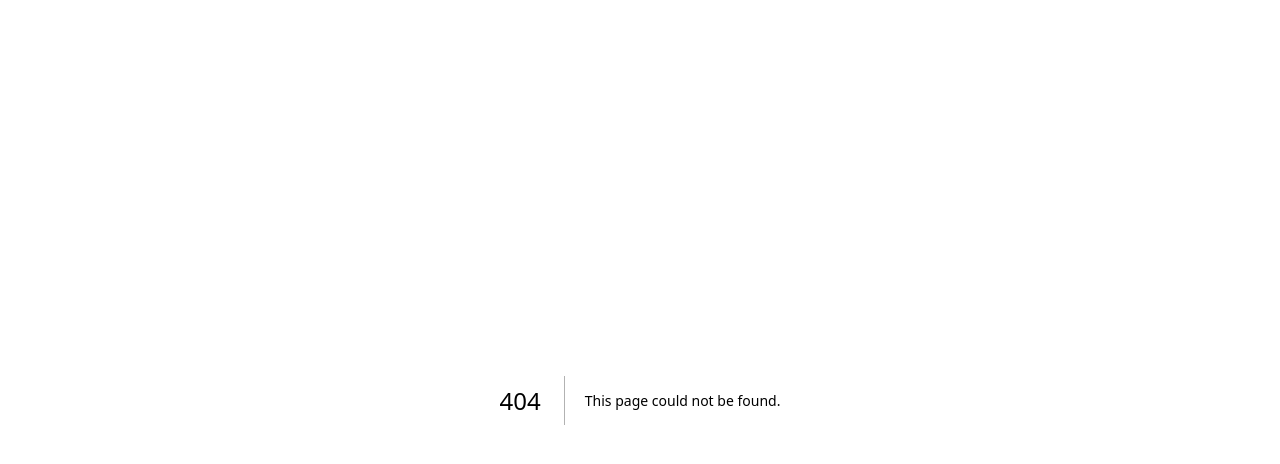
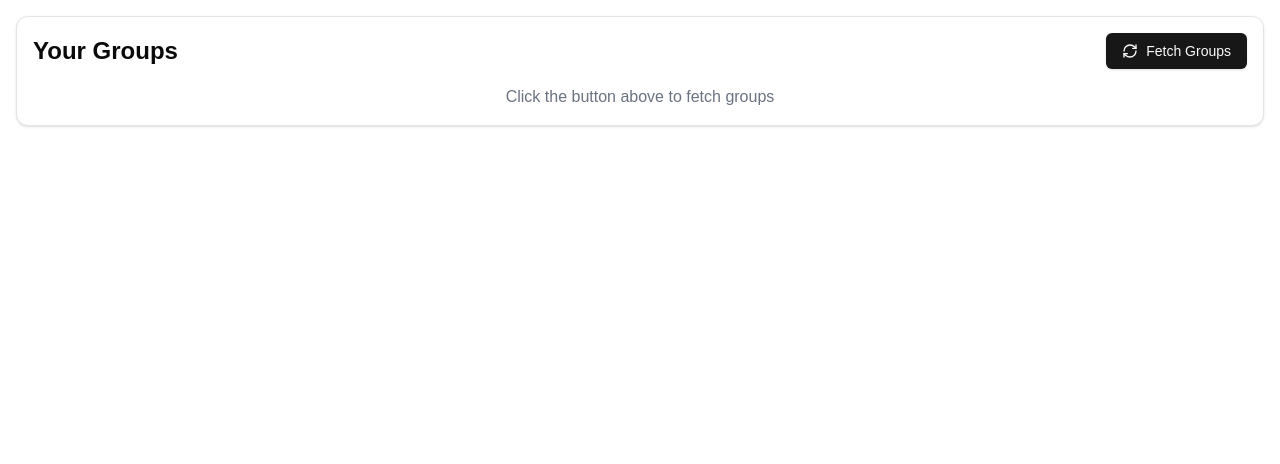
Before and after one commit to AhegaoBurger/project-task-manager, a Next.js app: page /testing in a window 1280 px wide. Before the commit this address had no page. Shown: the top 464 px of the page. Built offline with nearby package versions, Linux system fonts and the light colour scheme.

Commit message:
Added a testing page for fetching groups.

```diff
--- /dev/null
+++ b/app/testing/page.tsx
@@ -0,0 +1,15 @@
+// app/testing/page.tsx
+import dynamic from "next/dynamic";
+
+// Dynamically import UserProfile with ssr: false
+const GroupDisplay = dynamic(() => import("@/components/GroupDisplay"), {
+  ssr: false,
+});
+
+export default function Home() {
+  return (
+    <main>
+      <GroupDisplay />
+    </main>
+  );
+}
--- /dev/null
+++ b/components/GroupDisplay.tsx
@@ -0,0 +1,106 @@
+"use client";
+
+import { useState } from "react";
+import { Card } from "@/components/ui/card";
+import { Button } from "@/components/ui/button";
+import { Skeleton } from "@/components/ui/skeleton";
+import { Users, AlertCircle, ChevronRight, RefreshCw } from "lucide-react";
+import { Alert, AlertDescription, AlertTitle } from "@/components/ui/alert";
+
+interface Group {
+  chatId: number;
+  title: string;
+  type: string;
+}
+
+export default function GroupDisplay() {
+  const [groups, setGroups] = useState<Group[]>([]);
+  const [loading, setLoading] = useState(false);
+  const [error, setError] = useState<string | null>(null);
+  const [hasFetched, setHasFetched] = useState(false);
+
+  const fetchGroups = async () => {
+    setLoading(true);
+    setError(null);
+    try {
+      const response = await fetch("/api/getGroups");
+      if (!response.ok) {
+        throw new Error("Failed to fetch groups");
+      }
+      const data: { groups: Group[] } = await response.json();
+      setGroups(data.groups);
+      setHasFetched(true);
+    } catch (err) {
+      setError(
+        err instanceof Error ? err.message : "An unknown error occurred",
+      );
+    } finally {
+      setLoading(false);
+    }
+  };
+
+  return (
+    <Card className="m-4 p-4">
+      <div className="flex justify-between items-center mb-4">
+        <h2 className="text-2xl font-bold">Your Groups</h2>
+        <Button onClick={fetchGroups} disabled={loading}>
+          {loading ? (
+            <RefreshCw className="h-4 w-4 animate-spin mr-2" />
+          ) : (
+            <RefreshCw className="h-4 w-4 mr-2" />
+          )}
+          {hasFetched ? "Refresh Groups" : "Fetch Groups"}
+        </Button>
+      </div>
+
+      {loading && (
+        <div className="space-y-2">
+          <Skeleton className="h-12 w-full" />
+          <Skeleton className="h-12 w-full" />
+          <Skeleton className="h-12 w-full" />
+        </div>
+      )}
+
+      {error && (
+        <Alert variant="destructive">
+          <AlertCircle className="h-4 w-4" />
+          <AlertTitle>Error</AlertTitle>
+          <AlertDescription>{error}</AlertDescription>
+        </Alert>
+      )}
+
+      {!loading && !error && hasFetched && (
+        <>
+          {groups.length === 0 ? (
+            <p className="text-center text-gray-500">No groups found</p>
+          ) : (
+            <div className="space-y-2">
+              {groups.map((group) => (
+                <Card key={group.chatId} className="p-3">
+                  <div className="flex items-center justify-between">
+                    <div className="flex items-center space-x-3">
+                      <Users className="h-5 w-5 text-blue-500" />
+                      <div>
+                        <p className="font-medium">{group.title}</p>
+                        <p className="text-sm text-gray-500 capitalize">
+                          {group.type}
+                        </p>
+                      </div>
+                    </div>
+                    <ChevronRight className="h-5 w-5 text-gray-400" />
+                  </div>
+                </Card>
+              ))}
+            </div>
+          )}
+        </>
+      )}
+
+      {!loading && !error && !hasFetched && (
+        <p className="text-center text-gray-500">
+          Click the button above to fetch groups
+        </p>
+      )}
+    </Card>
+  );
+}
--- a/components/TaskManager.tsx
+++ b/components/TaskManager.tsx
@@ -200,6 +200,21 @@ const TaskManager = () => {
         </Link>
       </Card>
 
+      <Card className="mx-2 mb-2 bg-white">
+        <Link href="/testing">
+          <div className="p-3 flex items-center justify-between border-b last:border-b-0">
+            <div className="flex items-center">
+              <span className="mr-3"></span>
+              <span className="text-sm">Testing</span>
+            </div>
+            <div className="flex items-center">
+              <span className="text-xs text-gray-500 mr-2">1</span>
+              <ChevronRight className="h-4 w-4 text-gray-400" />
+            </div>
+          </div>
+        </Link>
+      </Card>
+
       <div className="fixed bottom-4 right-4 flex flex-col items-end">
         <Dialog open={isPopupOpen} onOpenChange={setIsPopupOpen}>
           <DialogContent className="w-72 p-0 bg-white rounded-lg overflow-hidden mb-4">
--- /dev/null
+++ b/components/ui/alert.tsx
@@ -0,0 +1,59 @@
+import * as React from "react"
+import { cva, type VariantProps } from "class-variance-authority"
+
+import { cn } from "@/lib/utils"
+
+const alertVariants = cva(
+  "relative w-full rounded-lg border px-4 py-3 text-sm [&>svg+div]:translate-y-[-3px] [&>svg]:absolute [&>svg]:left-4 [&>svg]:top-4 [&>svg]:text-foreground [&>svg~*]:pl-7",
+  {
+    variants: {
+      variant: {
+        default: "bg-background text-foreground",
+        destructive:
+          "border-destructive/50 text-destructive dark:border-destructive [&>svg]:text-destructive",
+      },
+    },
+    defaultVariants: {
+      variant: "default",
+    },
+  }
+)
+
+const Alert = React.forwardRef<
+  HTMLDivElement,
+  React.HTMLAttributes<HTMLDivElement> & VariantProps<typeof alertVariants>
+>(({ className, variant, ...props }, ref) => (
+  <div
+    ref={ref}
+    role="alert"
+    className={cn(alertVariants({ variant }), className)}
+    {...props}
+  />
+))
+Alert.displayName = "Alert"
+
+const AlertTitle = React.forwardRef<
+  HTMLParagraphElement,
+  React.HTMLAttributes<HTMLHeadingElement>
+>(({ className, ...props }, ref) => (
+  <h5
+    ref={ref}
+    className={cn("mb-1 font-medium leading-none tracking-tight", className)}
+    {...props}
+  />
+))
+AlertTitle.displayName = "AlertTitle"
+
+const AlertDescription = React.forwardRef<
+  HTMLParagraphElement,
+  React.HTMLAttributes<HTMLParagraphElement>
+>(({ className, ...props }, ref) => (
+  <div
+    ref={ref}
+    className={cn("text-sm [&_p]:leading-relaxed", className)}
+    {...props}
+  />
+))
+AlertDescription.displayName = "AlertDescription"
+
+export { Alert, AlertTitle, AlertDescription }
```
